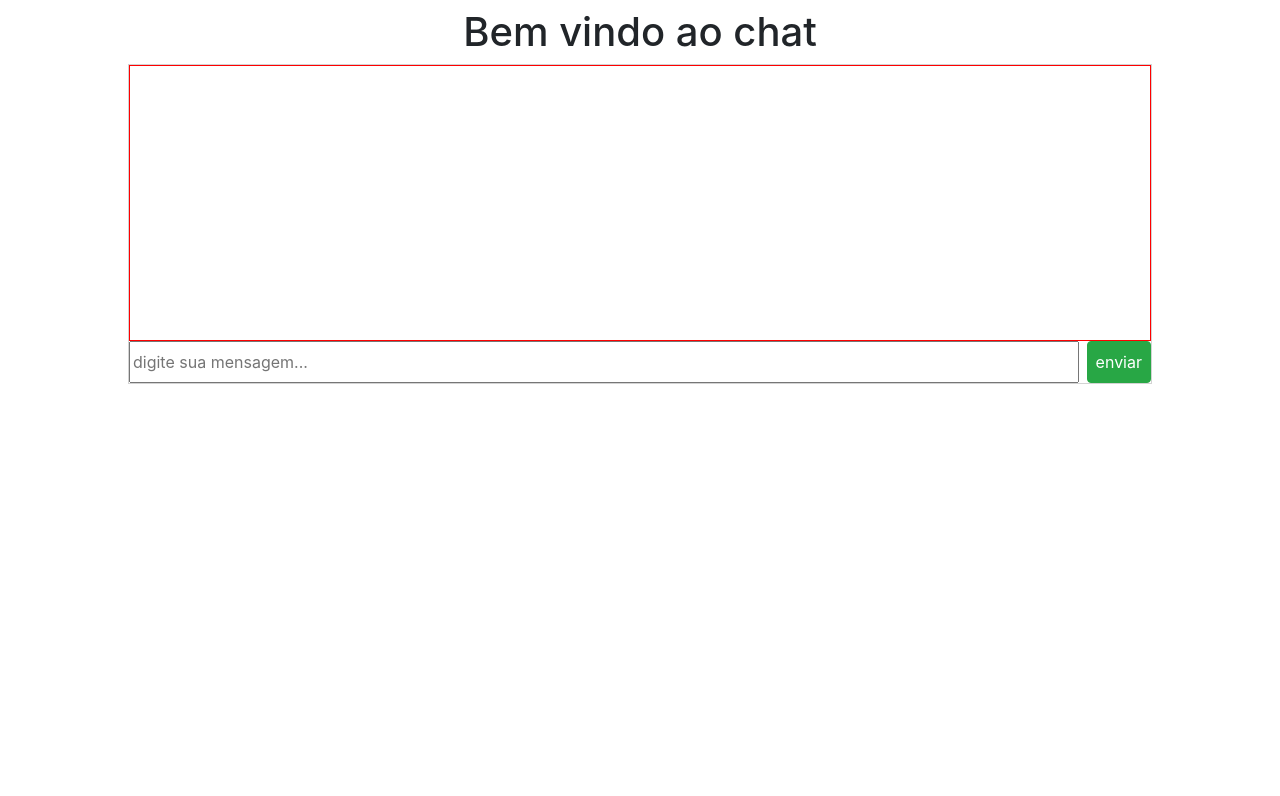
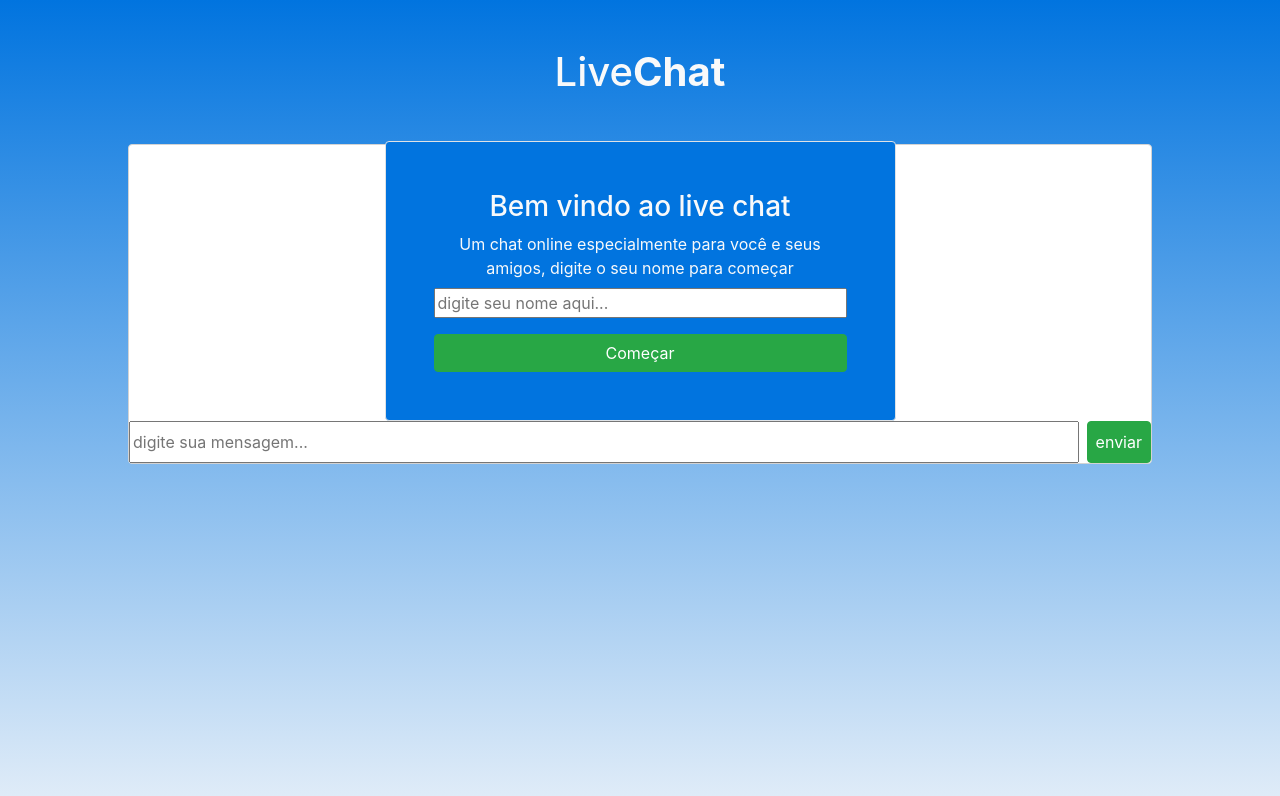
Before and after one commit to EduardoNunes5/Chat, a website: page src/views/index.html in a window 1280 px wide. Drawn offline with nearby package versions, Linux system fonts and the light colour scheme; files that its build step writes are made by us from their sources; no server answers.

Commit message:
add the get name user

```diff
--- a/package.json
+++ b/package.json
@@ -4,10 +4,9 @@
   "description": "",
   "main": "index.js",
   "scripts": {
-    "start":"node src/server.js",
+    "start": "node src/server.js",
     "runDev": "nodemon src/server.js",
     "test": "echo \"Error: no test specified\" && exit 1"
-
   },
   "repository": {
     "type": "git",
--- a/src/public/css/chat.css
+++ b/src/public/css/chat.css
@@ -1,3 +1,8 @@
+html, body{
+    background: linear-gradient(#0174DF, #E0ECF8);
+    background-repeat: no-repeat;
+    background-attachment: fixed;
+}
 body{
     overflow-y: hidden;
 }
@@ -6,6 +11,7 @@ body{
     width: 80%;
     margin: 0 auto;
     height:20em;
+    background-color: #fff;
     border: 1px solid lightgrey;
     display: flex;
     flex-direction: column;
@@ -14,7 +20,6 @@ body{
 
 .chat-messages-container{
     height:18em;
-    border:1px solid red;
     overflow-y: auto;
     overflow-x: hidden;
     word-wrap: break-word;
@@ -35,3 +40,12 @@ body{
 .text-input{
     flex-grow: 2;
 }
+
+.box-form{
+    margin: 0 auto;
+    margin-top: 5%;
+    width: 50%;
+    height: 100%;
+    background-color:#0174DF ;
+
+}
--- a/src/views/index.html
+++ b/src/views/index.html
@@ -12,9 +12,23 @@
 
 <body>
     <header>
-        <h1 class="h1 text-center m-2">Bem vindo ao chat</h1>
+        <h1 class="h1 text-center m-5 text-light">Live<span class="font-weight-bold">Chat</span></h1>
     </header>
-    <div class="chat-container">
+    <div class="chat-container rounded">
+
+        <div class=" border  text-center  justify-content-center
+        rounded p-5 box-form" id="blockUser">
+            <h3 class="h3 text-light">Bem vindo ao live chat</h3>
+            <p class="text-light m-1 mb-2">Um chat online especialmente para você e seus amigos,
+                digite o seu nome para começar
+            </p>
+            <!--h4 class="h4 text-light mb-2">Digite o seu nome</h4-->
+            <form method="get"  id="formUser">
+                <input type="text"  class =" form-group w-100" id="nameUser"placeholder="digite seu nome aqui..."/>
+                <input type="submit" id="my-submit" class="btn btn-success btn-block" value="Começar"/>
+            </form>
+        </div>
+
         <section class="chat-messages-container">
             <ul class="messages-list">
             </ul>
@@ -32,6 +46,17 @@
         $button = document.querySelector('button');
         $input = document.querySelector('input');
         $ul = document.querySelector('ul');
+        $form = document.querySelector('#formUser');
+        $block = document.querySelector('#blockUser');
+
+        $form.addEventListener('submit', function(e) {
+            // console o valor do campo, faz isso ir para o id, tá
+            //pegando mais nao sei como coloca isso no nome não
+            console.log(nameUser.value);
+            $block.remove();
+            // impede o envio do form
+            e.preventDefault();
+        });
 
         $button.addEventListener('click', () => {
             console.log($input.value);
@@ -47,13 +72,13 @@
         })
 
     </script>
-    <script src="https://code.jquery.com/jquery-3.3.1.slim.min.js"
+    <!--script src="https://code.jquery.com/jquery-3.3.1.slim.min.js"
         integrity="sha384-q8i/X+965DzO0rT7abK41JStQIAqVgRVzpbzo5smXKp4YfRvH+8abtTE1Pi6jizo"
         crossorigin="anonymous"></script>
     <script src="https://cdnjs.cloudflare.com/ajax/libs/popper.js/1.14.3/umd/popper.min.js"
         integrity="sha384-ZMP7rVo3mIykV+2+9J3UJ46jBk0WLaUAdn689aCwoqbBJiSnjAK/l8WvCWPIPm49"
         crossorigin="anonymous"></script>
-    <script src="js/bootstrap.min.js"></script>
+    <script src="js/bootstrap.min.js"></script-->
 
 </body>
 
```
